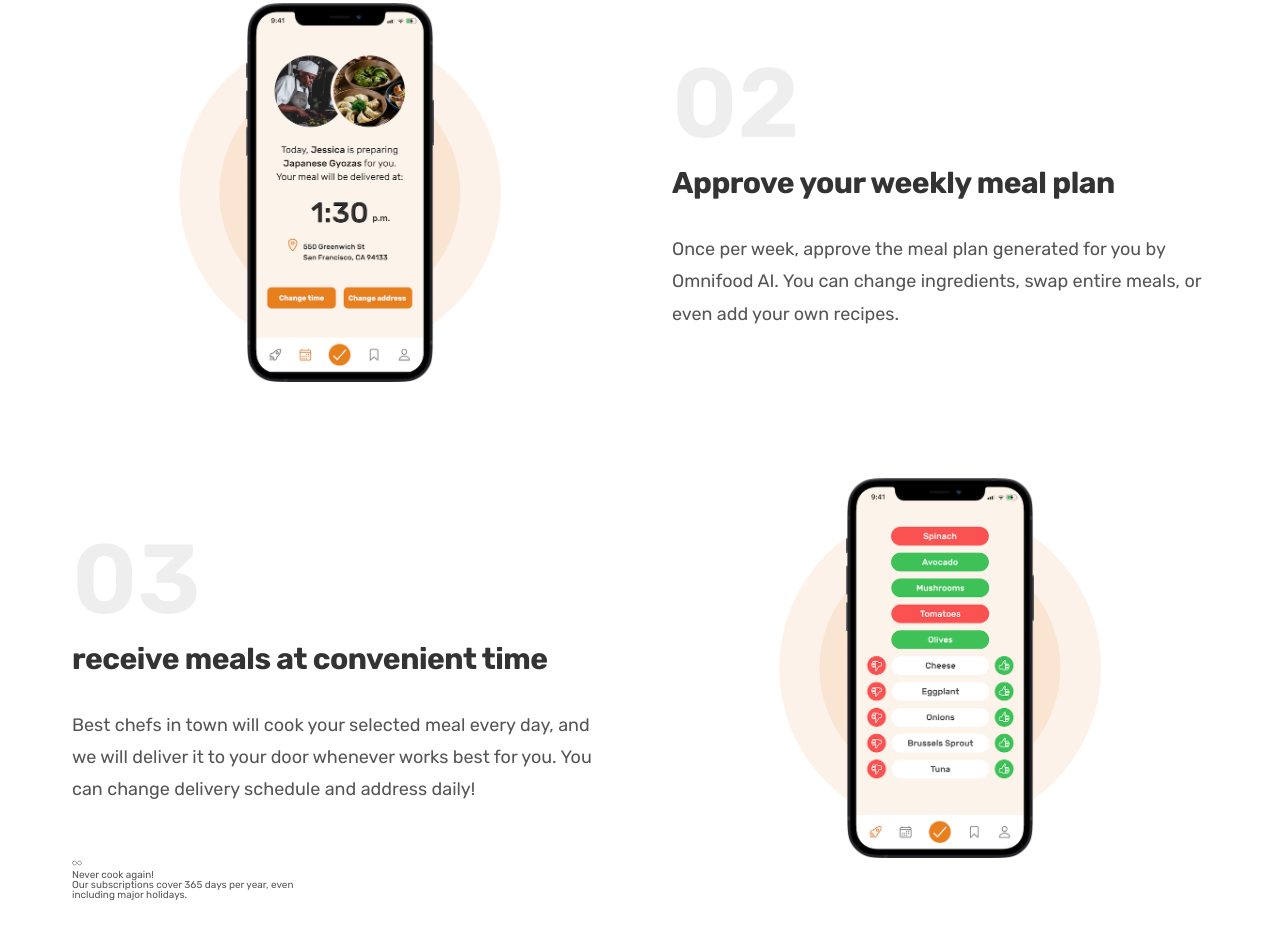
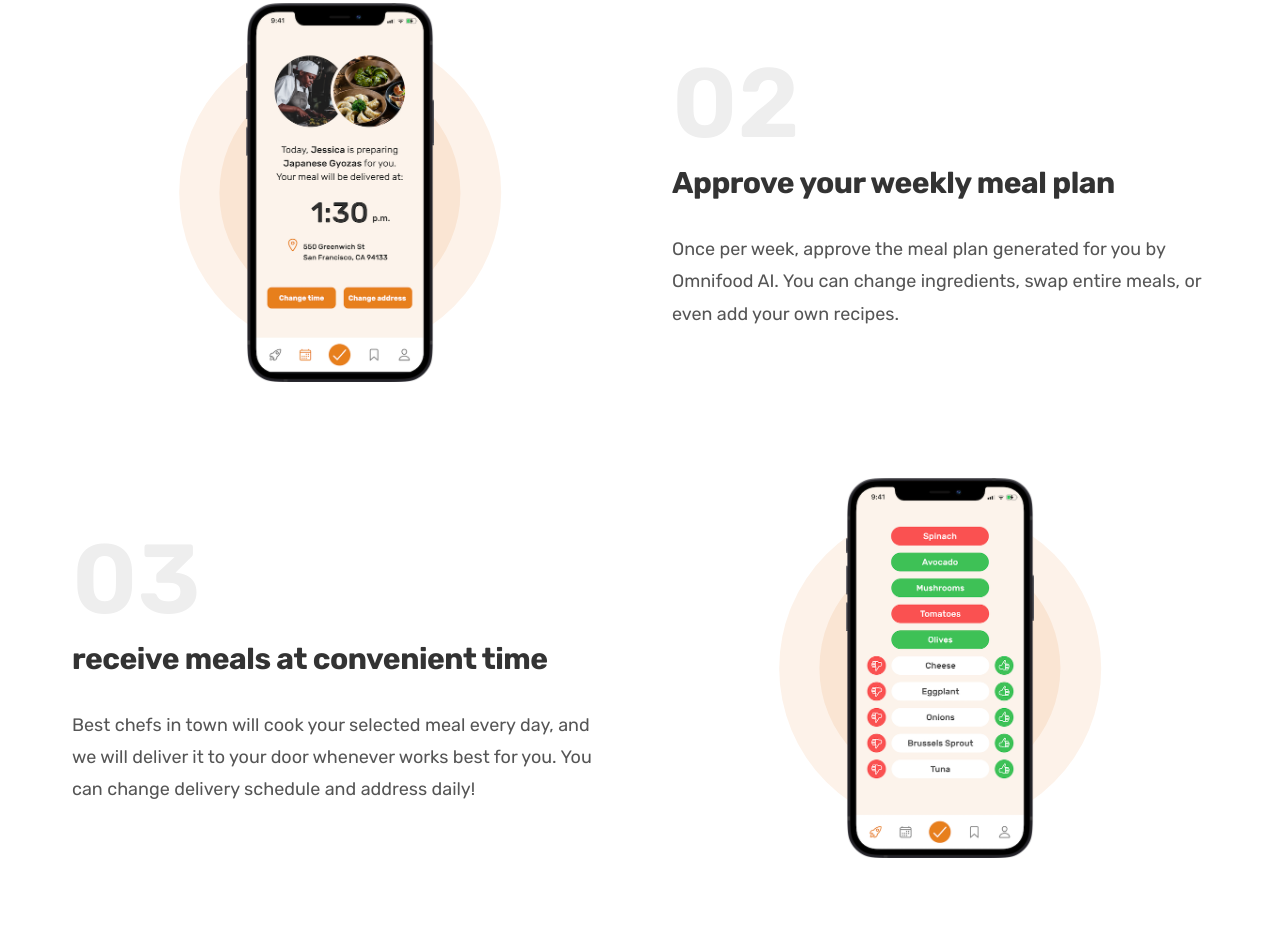
Before and after one commit to Ravikumar7210/landing_pages, a plain HTML site: page omnifood_landingpage/index.html in a window 1280 px wide. Shown: the part 1675-2615 px from the top of the page. Drawn offline with nearby package versions, Linux system fonts and the light colour scheme.

Commit message:
meals section starter and commented features section

```diff
--- a/omnifood_landingpage/index.html
+++ b/omnifood_landingpage/index.html
@@ -195,7 +195,7 @@
           </div>
         </div>
 
-        <div class="container grid grid--4-cols">
+        <!-- <div class="container grid grid--4-cols">
           <div class="feature">
             <ion-icon class="feature-icon" name="infinite-outline"></ion-icon>
             <p class="feature-title">Never cook again!</p>
@@ -204,7 +204,7 @@
               holidays.
             </p>
           </div>
-        </div>
+        </div> -->
       </section>
     </main>
   </body>
```
